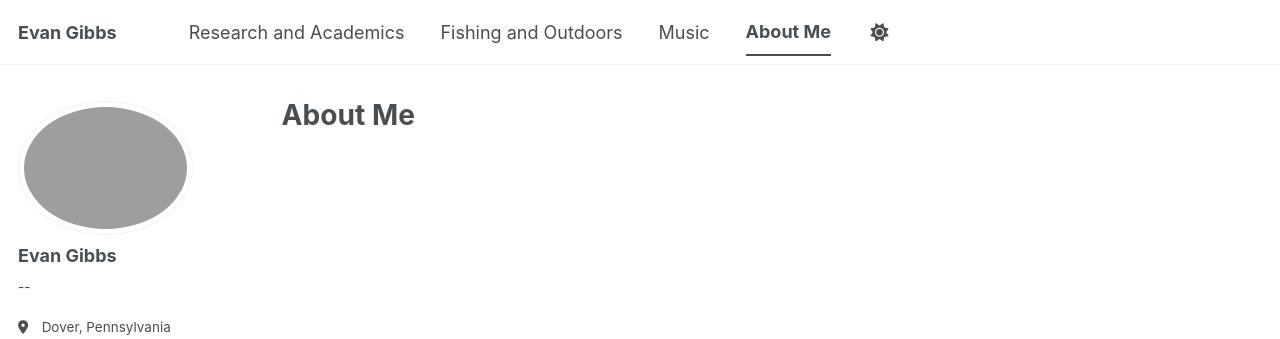
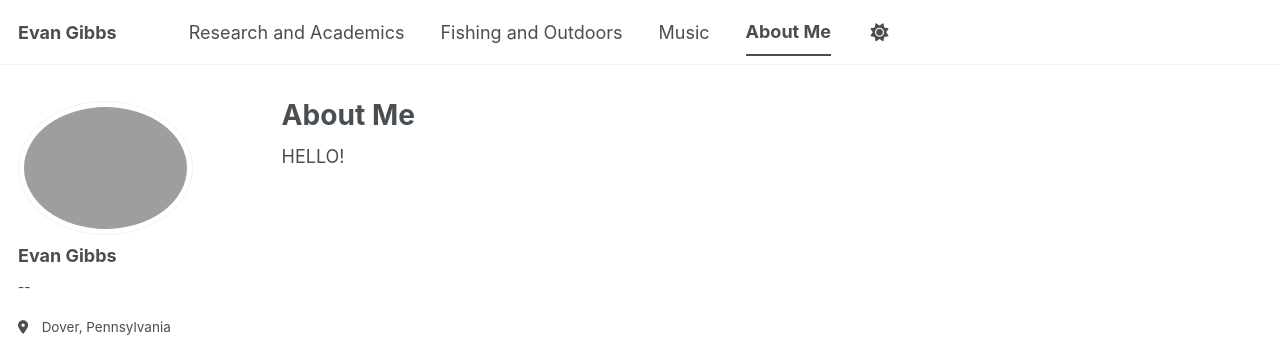
Before and after one commit to EvanGibbs717/EvanGibbs, a Jekyll site: the page built from _pages/markdown.md, in a window 1280 px wide. Shown: the top 339 px of the page. Built offline with Jekyll 4.4.1, drawn with Linux system fonts in a browser that asks for light colours; a script bundle is joined from its source files by our own code; library files that are not in the unit come from our copies.

Commit message:
Update markdown.md

```diff
--- a/_pages/markdown.md
+++ b/_pages/markdown.md
@@ -4,5 +4,7 @@
 author_profile: true
 redirect_from:
   - /md/
-  - /markdown.html
+  - /aboutme.html
 ---
+
+HELLO!
```
